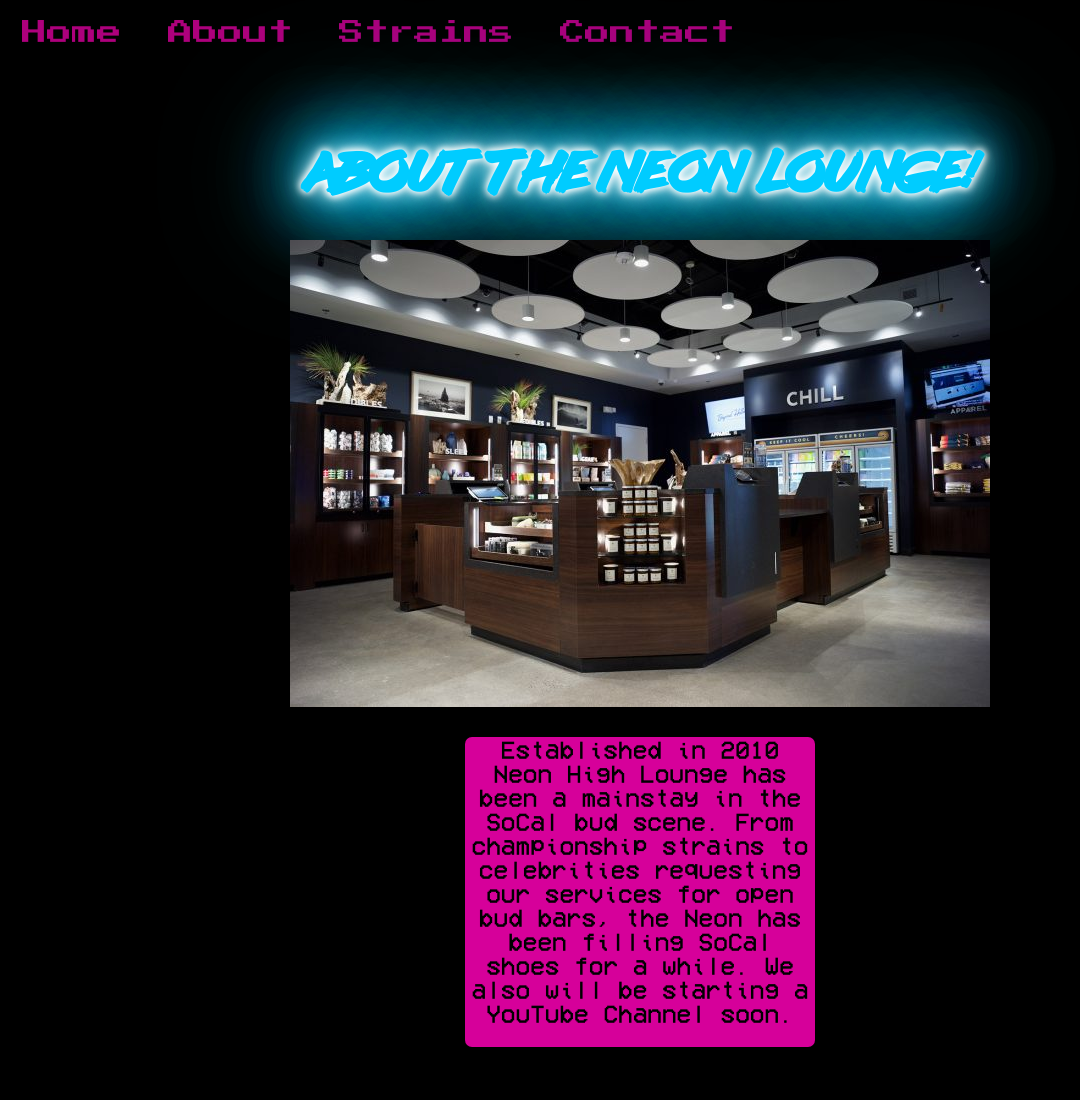
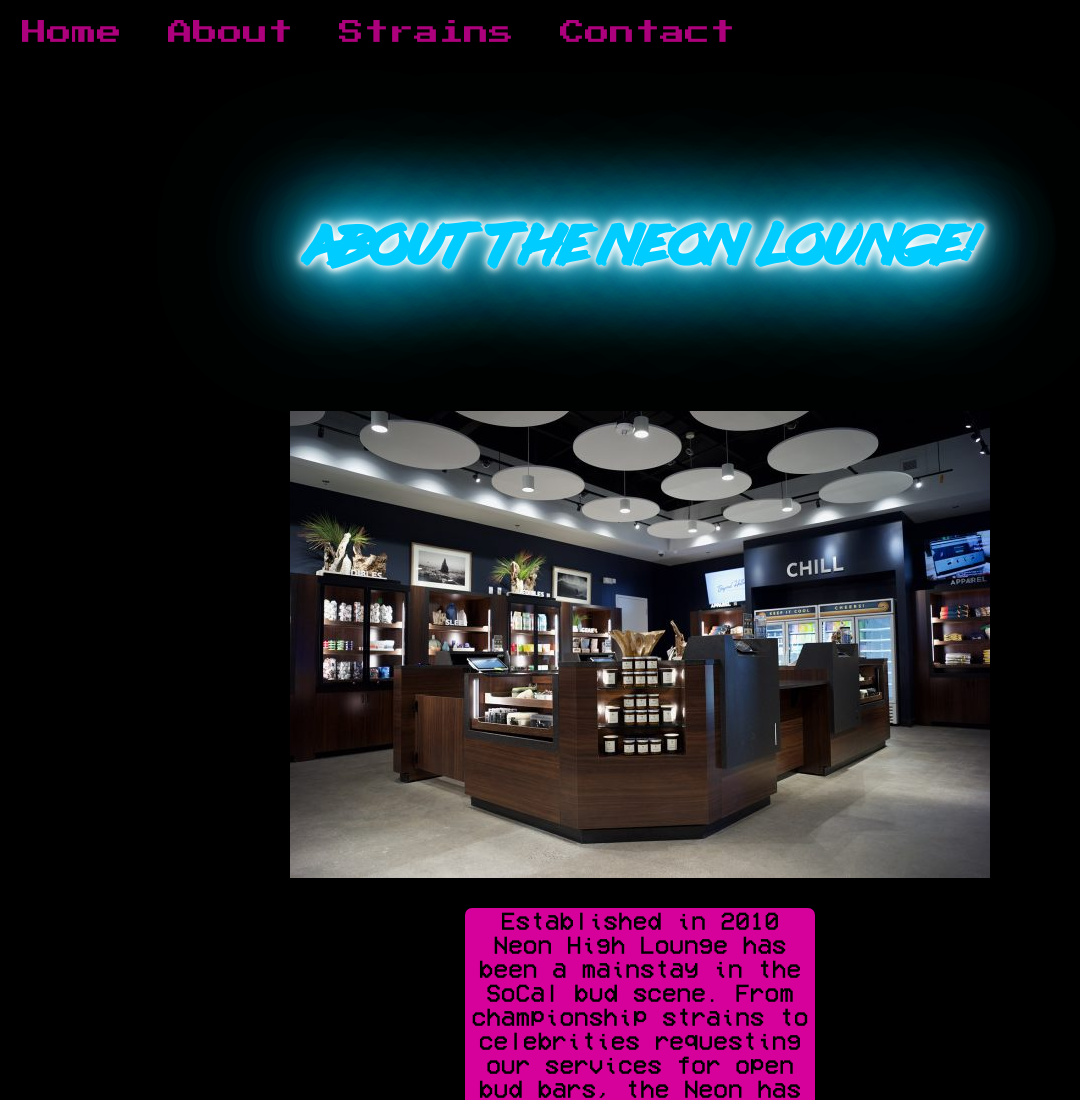
Before and after one commit to HollywoodOKC/Neon-High-Lounge--Mock-, a plain HTML site: page about.html in a window 1280 px wide. Shown: the top 1100 px of the page, without its empty margins (0-1080 px from the left). Before the commit the page ends 1051 px from the top, so only its background shows below. Drawn offline with Linux system fonts and the light colour scheme.

Commit message:
Lowered a few things.

```diff
--- a/styles/about.css
+++ b/styles/about.css
@@ -83,6 +83,8 @@ li a:hover {
       0 0 151px hsl(192, 100%, 50%);
   padding-top: 100px;
   font-size: 50px;
+  margin-top: 75px;
+  margin-bottom: 100px;
 }
 
 #red-neon {
--- a/styles/contact.css
+++ b/styles/contact.css
@@ -82,6 +82,8 @@ li a:hover {
     0 0 151px hsl(192, 100%, 50%);
   padding-top: 100px;
   font-size: 50px;
+  margin-top: 50px;
+  margin-bottom: 50px;
 }
 
 #red-neon {
--- a/styles/strains.css
+++ b/styles/strains.css
@@ -81,6 +81,8 @@ li a:hover {
     0 0 151px hsl(192, 100%, 50%);
   padding-top: 100px;
   font-size: 50px;
+  margin-top: 65px;
+  margin-bottom: 75px;
 }
 
 /*Standard from here up*/
--- a/styles/styles.css
+++ b/styles/styles.css
@@ -89,6 +89,8 @@ li a:hover {
       0 0 151px hsl(192, 100%, 50%);
   padding-top: 100px;
   font-size: 50px;
+  margin-top: 50px;
+  margin-bottom: 50px;
 }
 
 #neon-leaf {
@@ -199,3 +201,8 @@ li a:hover {
   font-family: 'VCR_OSD', cursive;
   font-size: 35px;
 }
+
+#big-div {
+  display: flex;
+  justify-content: space-evenly;
+}
```
Also changed, not shown: index.html (+6 -2 lines).
